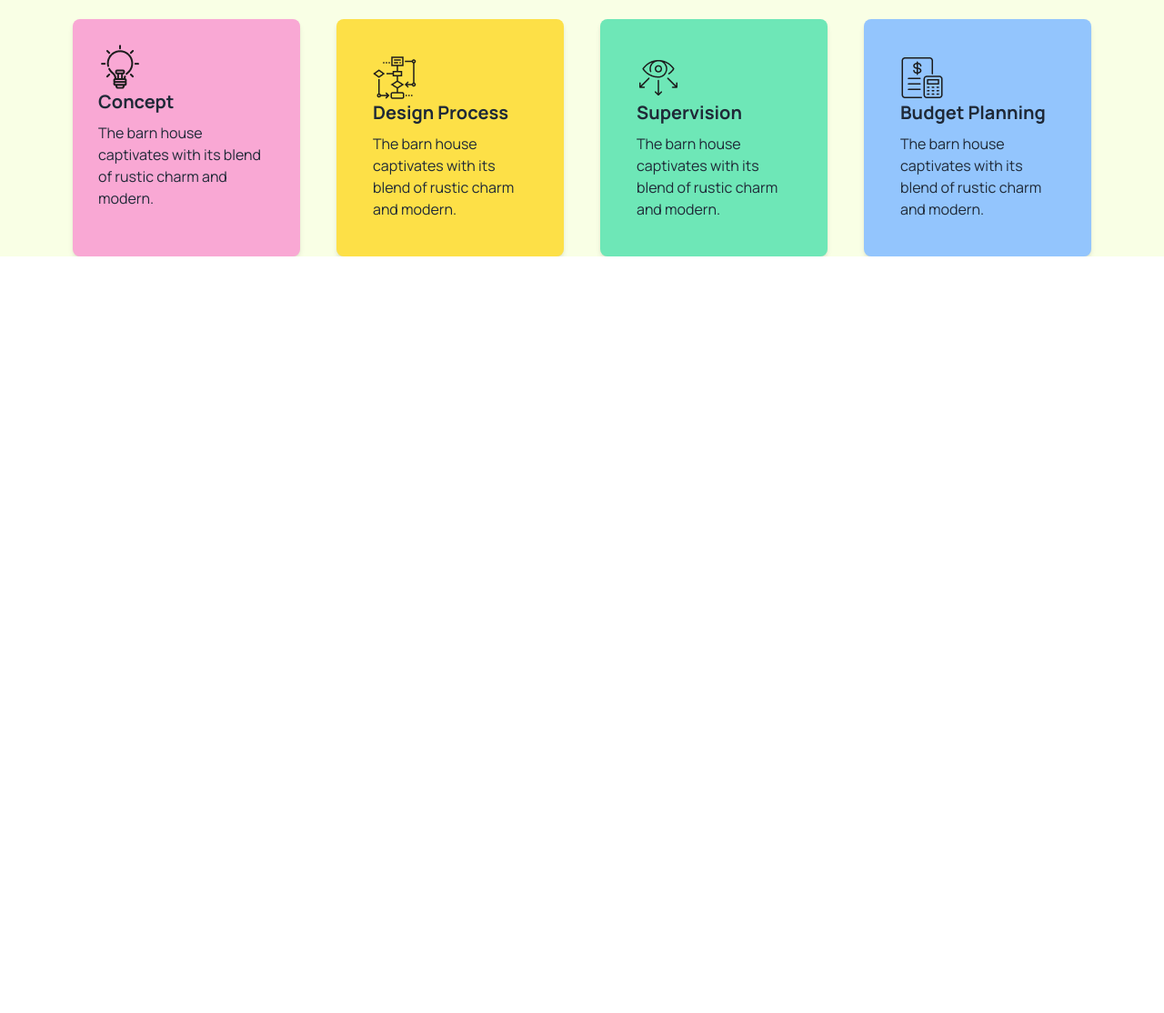
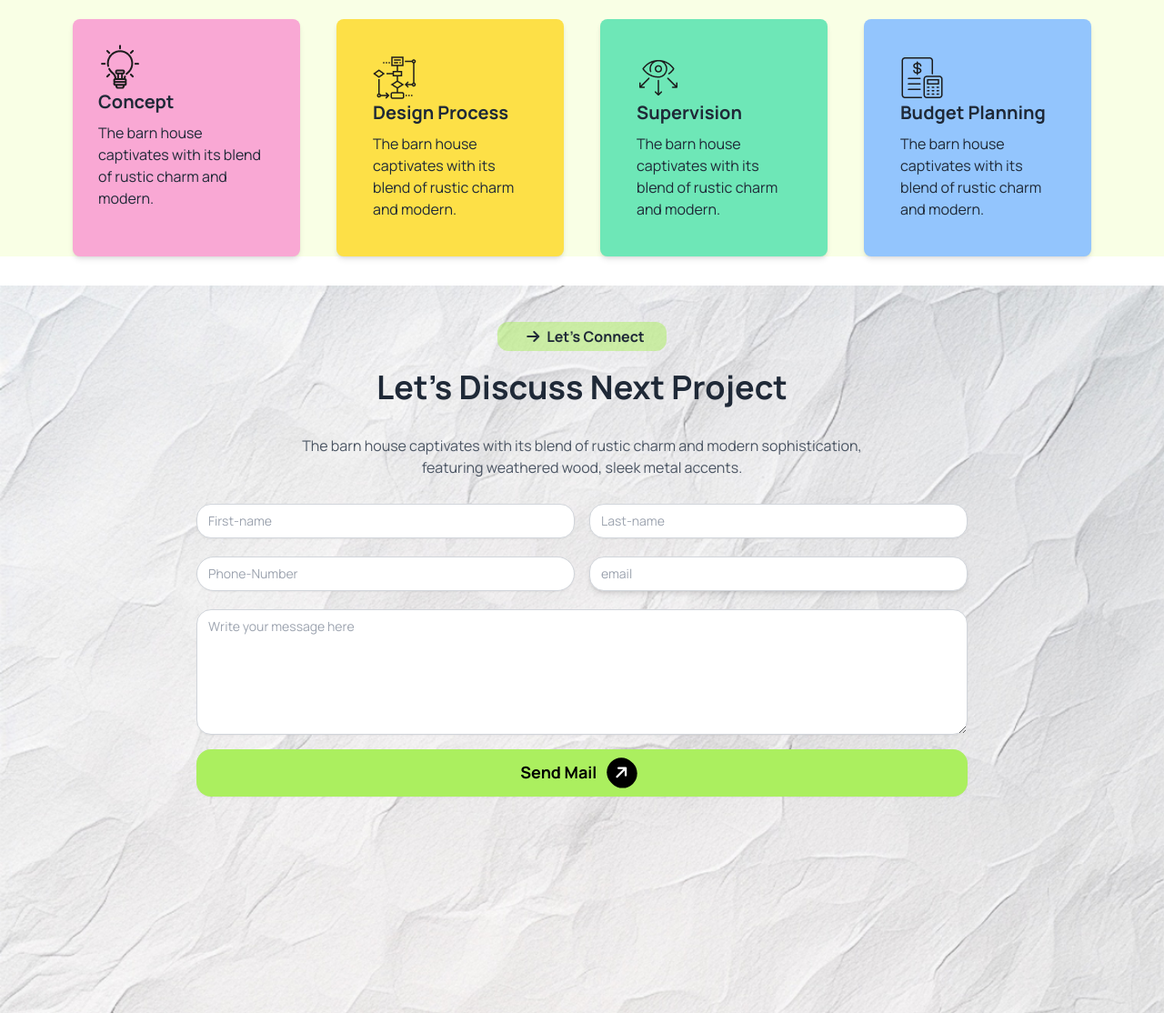
Before and after one commit to far-hana5/Assignment-03, a plain HTML site: page index.html in a window 1280 px wide. Shown: the part 1637-2751 px from the top of the page at 91% size. Before the commit the page ends 1919 px from the top, so only its background shows below. Drawn offline with nearby package versions, Linux system fonts and the light colour scheme.

Commit message:
input section complete

```diff
--- a/index.html
+++ b/index.html
@@ -39,62 +39,6 @@
 
 </style>
 </head>
-<!--
-<body class="font-manrope">
-
-  <main class="container mx-auto">
-   <nav class="">
-    <div class="navbar bg-base-100 bg-bgall">
-      <div class="navbar-start">
-        <div class="dropdown">
-          <div tabindex="0" role="button" class="btn btn-ghost lg:hidden">
-            <svg
-              xmlns="http://www.w3.org/2000/svg"
-              class="h-5 w-5"
-              fill="none"
-              viewBox="0 0 24 24"
-              stroke="currentColor">
-              <path
-                stroke-linecap="round"
-                stroke-linejoin="round"
-                stroke-width="2"
-                d="M4 6h16M4 12h8m-8 6h16" />
-            </svg>
-          </div>
-          <ul
-            tabindex="0"
-            class="menu menu-sm dropdown-content bg-base-100 rounded-box z-[1] mt-3 w-52 p-2 shadow ">
-            <li><a>Home</a></li>
-            <li><a>Services</a></li>
-            <li><a>Portfolio</a></li>
-            <li><a>Blogs</a></li>
-            <li><a>Contact Us</a></li>
-
-
-          </ul>
-        </div>
-        <a class="btn text-xl"><i class="fa-solid fa-arrow-right rounded-full bg-bike-primary -rotate-45"></i> Rinterio</a>
-      </div>
-      <div class="navbar-center hidden lg:flex">
-        <ul class="menu menu-horizontal px-1 ">
-          <li><a>Home</a></li>
-          <li><a>Services</a></li>
-          <li><a>Portfolio</a></li>
-          <li><a>Blogs</a></li>
-          <li><a>Contact Us</a></li>
-        </ul>
-      </div>
-      <div class=" navbar-end hidden md:flex">
-        <i class="fa-solid fa-magnifying-glass p-4 bg-white rounded-2xl shadow-xl" ></i>
-        <i class="fa-solid fa-cart-shopping p-4 bg-white rounded-2xl ml-2 mr-2 shadow-xl"></i>
-        <a class="btn bg-bike-primary">Book Consult <i class="fa-solid fa-arrow-right rounded-xl bg-black shadow-xl text-white -rotate-45"></i> </a>
-      </div>
-    </div>
-
-   </nav>
-  </main>
-</body>
--->
 
 <body class="font-manrope">
 <main class="">
@@ -249,9 +193,68 @@
  </section>
 
 
-    <section>
+ <div class="bg-local items-center text-center w-full  bg-no-repeat bg-cover mt-8 max-h-full lg:h-screen " style="background-image: url('./assets/bg.jpg')">
+  <div class="container mx-auto text-center pt-10" >
+    <button class="font-bold bg-banner-btn px-6 rounded-xl mb-5"> <i class="fa-solid fa-arrow-right  p-2  "></i>Let’s Connect</button>
+    <h1 class="font-bold text-4xl mb-8">Let’s Discuss Next Project</h1>
+    <p class="text-gray-600 mt-2 text-wrap">The barn house captivates with its blend of rustic charm and modern sophistication,<br> featuring weathered wood, sleek metal accents.
 
-    </section>
+    </p>
+  </div>
+ <!-- <div class="grid grid-cols-2 grid-rows-3 gap-6 container mx-auto text-center pt-10">
+<div> <input type="text" placeholder="Type here" class="input input-bordered w-full max-w-xs" /> </div>
+<div> <input type="text" placeholder="Type here" class="input input-bordered w-full max-w-xs" /> </div>
+<div> <input type="text" placeholder="Type here" class="input input-bordered w-full max-w-xs" /> </div>
+<div> <input type="text" placeholder="Type here" class="input input-bordered w-full max-w-xs" /> </div>
+
+  </div>
+  -->
+
+  <div class="max-w-4xl mx-auto p-6 rounded-lg">
+    <form action="#" method="POST" class="grid grid-cols-2 gap-4">
+      <div class="col-span-2 md:col-span-1">
+        <!--<label for="first-name" class="block text-sm font-medium text-gray-700">First Name*</label>-->
+        <input type="text" placeholder="First-name "
+               class="mt-1 block w-full px-3 py-2 border border-gray-300 rounded-2xl shadow-sm sm:text-sm">
+      </div>
+
+      <div class="col-span-2 md:col-span-1">
+        <input type="text" placeholder="Last-name "
+               class="mt-1 block w-full px-3 py-2 border border-gray-300 rounded-2xl shadow-sm  sm:text-sm">
+      </div>
+
+      <div class="col-span-2 md:col-span-1">
+
+        <input type="tel" placeholder="Phone-Number"
+               class="mt-1 block w-full px-3 py-2 border border-gray-300 rounded-3xl shadow-sm sm:text-sm">
+      </div>
+
+      <div class="col-span-2 md:col-span-1">
+
+        <input type="email" placeholder="email"
+               class="mt-1 block w-full px-3 py-2 border border-gray-300 rounded-2xl shadow-md  sm:text-sm">
+      </div>
+
+      <div class="col-span-2">
+        <textarea placeholder="Write your message here"  rows="6"
+                  class="mt-1 block w-full px-3 py-2 border border-gray-300 rounded-2xl shadow-sm  sm:text-sm"></textarea>
+      </div>
+
+      <div class="col-span-2">
+        <button type="submit"
+                class="w-full  justify-center py-2 px-4 border border-transparent shadow-sm text-lg align-center  rounded-2xl text-black bg-bike-primary font-bold">
+          Send Mail  <i class="fa-solid fa-arrow-right rounded-full bg-black  text-white -rotate-45 p-2 mx-2"></i>
+        </button>
+      </div>
+    </form>
+  </div>
+
+
+ </div>
+<!--input section complete-->
+
+<!-- start of footer-->
+
   </main>
 </body>
 
```
